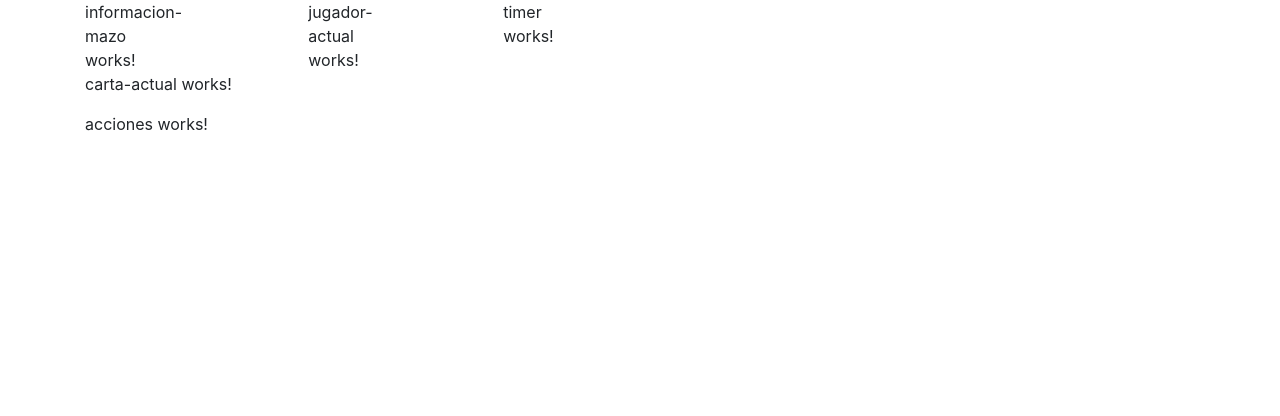
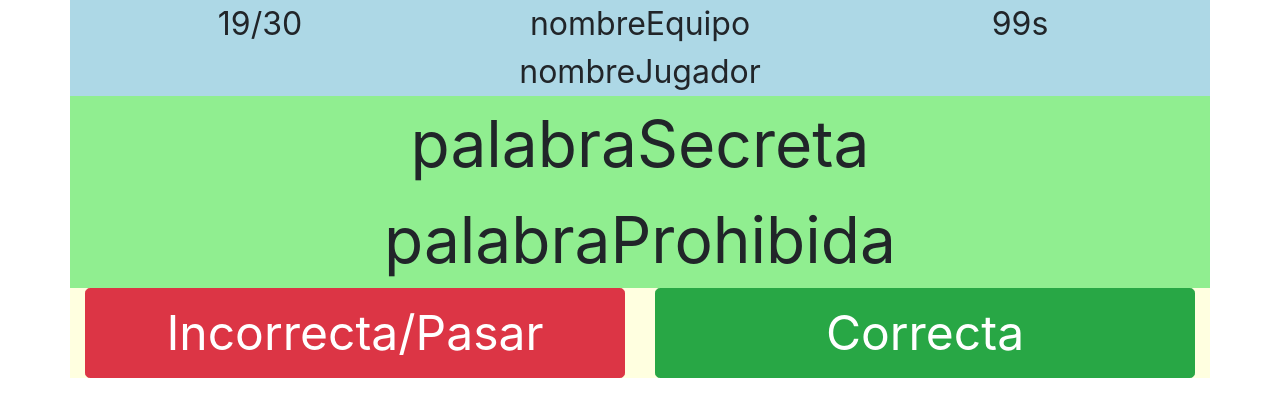
Before and after one commit to LeandroMagonza/sayMyName, an Angular app: page / in a window 1280 px wide. Shown: the top 416 px of the page. Built offline with nearby package versions, Linux system fonts and the light colour scheme.

Commit message:
Agregado estilo y formato basico a los componentes

```diff
--- a/src/app/acciones/acciones.component.css
+++ b/src/app/acciones/acciones.component.css
@@ -0,0 +1,7 @@
+div {
+  background-color: lightyellow;
+}
+.btn
+{
+  font-size: 3rem;
+}
--- a/src/app/acciones/acciones.component.html
+++ b/src/app/acciones/acciones.component.html
@@ -1 +1,8 @@
-<p>acciones works!</p>
+<div class="row">
+  <div class="col-6" >
+    <button class="btn btn-danger btn-block btn-lg">Incorrecta/Pasar</button>
+  </div>
+  <div class="col-6">
+    <button class="btn btn-success btn-block btn-lg">Correcta</button>
+  </div>
+</div>
--- a/src/app/carta-actual/carta-actual.component.css
+++ b/src/app/carta-actual/carta-actual.component.css
@@ -0,0 +1,5 @@
+div {
+  background-color: lightgreen;
+  text-align: center;
+  font-size: 4rem;
+}
--- a/src/app/carta-actual/carta-actual.component.html
+++ b/src/app/carta-actual/carta-actual.component.html
@@ -1 +1,6 @@
-<p>carta-actual works!</p>
+<div class="row">
+  <div class="col-lg-12">palabraSecreta</div>
+</div>
+<div class="row">
+  <div class="col-lg-12">palabraProhibida</div>
+</div>
--- a/src/app/header/header.component.css
+++ b/src/app/header/header.component.css
@@ -0,0 +1,5 @@
+div {
+  background-color: lightblue;
+  text-align: center;
+  font-size: 2rem;
+}
--- a/src/app/header/header.component.html
+++ b/src/app/header/header.component.html
@@ -1,5 +1,5 @@
-<div class="row">
-    <app-informacion-mazo></app-informacion-mazo>
-    <app-jugador-actual></app-jugador-actual>
-    <app-timer></app-timer>
-</div>
+  <div class="row">
+    <app-informacion-mazo class="col-4"></app-informacion-mazo>
+    <app-jugador-actual class="col-4"></app-jugador-actual>
+    <app-timer class="col-4"></app-timer>
+  </div>
--- a/src/app/header/informacion-mazo/informacion-mazo.component.html
+++ b/src/app/header/informacion-mazo/informacion-mazo.component.html
@@ -1,3 +1,3 @@
-<div class="col-lg-4">
-    informacion-mazo works!
+<div class="col-12">
+  19/30
 </div>
--- a/src/app/header/jugador-actual/jugador-actual.component.html
+++ b/src/app/header/jugador-actual/jugador-actual.component.html
@@ -1,3 +1,10 @@
-<div class="col-lg-4">
-    jugador-actual works!
+<div class="row" >
+  <div class="col-12">
+    nombreEquipo
+  </div>
 </div>
+<div class="row">
+  <div class="col-12">
+    nombreJugador
+  </div>
+</div>
--- a/src/app/header/timer/timer.component.html
+++ b/src/app/header/timer/timer.component.html
@@ -1,3 +1,3 @@
-<div class="col-lg-4">
-    timer works!
+<div class="col-12">
+    99s
 </div>
```
